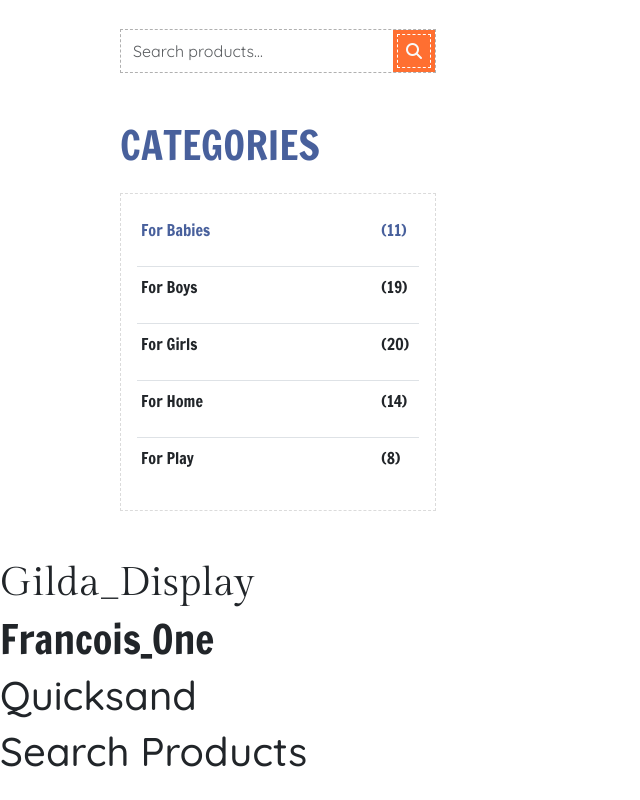
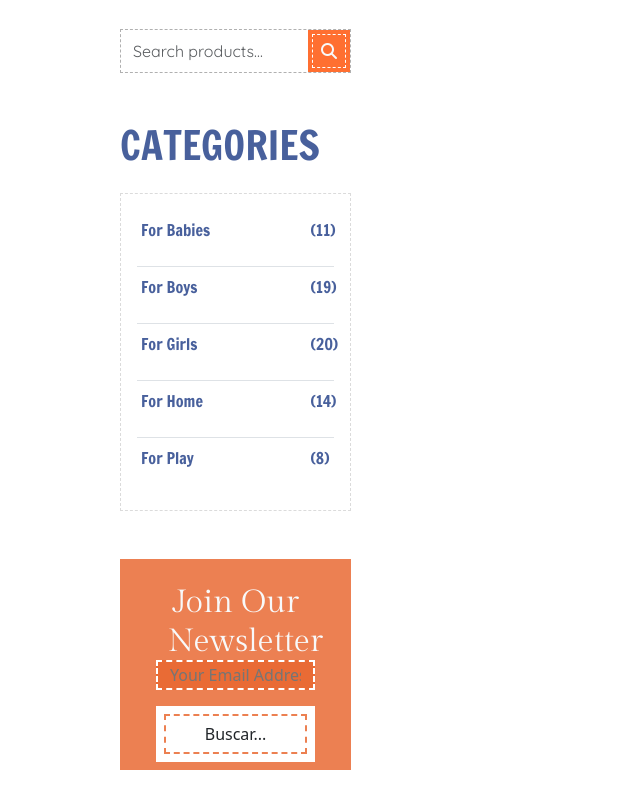
Before and after one commit to eismerelnps/kidsrus, a React (Create React App) app: page / in a window 1280 px wide. Shown: the part 1560-2360 px from the top of the page, without its empty margins (0-640 px from the left). Built offline with nearby package versions, Linux system fonts and the light colour scheme.

Commit message:
trabajando en el componente 'JoinUs', creado componente 'CategoryLineItem' y se sustituyo el  component 'NavLinkItem' corregido CategoryCircleItem

```diff
--- a/src/App.jsx
+++ b/src/App.jsx
@@ -10,7 +10,7 @@ import { Navbar } from "./components/ui/NavBar";
 export const App = () => {
   return (
     <>
-     <div className="color-bg-orange">
+     <div className="bg-color-orange">
         <div className="container px-5 text-center">
           <p className="text-light font_quicksand ">
             20% off all kidswear + free shipping when you spend $60 or more
@@ -19,6 +19,7 @@ export const App = () => {
       </div>
       <div className="container mx-5 px-5">
       <Header />
+
       <div className="container">
         <Navbar />
         <NewArrivals />
--- a/src/app.css
+++ b/src/app.css
@@ -26,9 +26,9 @@
   .color_mate_blue {
     color: #29458bda;
   }
-  .color-bg-orange {
+  .bg-color-orange {
     background-color: #e9672fd4;
   }
   .color-orange {
-    color: #e9662fa2;
+    color: #e9672fd4;
   }
--- a/src/components/categoryBox/CategoryBox.jsx
+++ b/src/components/categoryBox/CategoryBox.jsx
@@ -1,29 +1,28 @@
 import React from "react";
-import { NavLinkItem } from "../navlink/NavLinkItem";
+import { NavLink } from "react-router-dom";
+
+import { categotyBox } from "../../data/categotyBox";
 
 import "./categoryBox.css";
 
 export const CategoryBox = () => {
   return (
-    <div>
+    <div className="mb-5">
       <h1 className="mb-4 font_francois_one color_mate_blue">CATEGORIES</h1>
       <div className="font_francois_one">
         <ul className="category_box_body list-group list-group-flush p-3">
-          <li className="list-group-item color_mate_blue ">
-            <NavLinkItem path={"/babies"} title={"For Babies"} amount={"11"} />
-          </li>
-          <li className="list-group-item">
-            <NavLinkItem path={"/boys"} title={"For Boys"} amount={"19"} />
-          </li>
-          <li className="list-group-item">
-            <NavLinkItem path={"/girls"} title={"For Girls"} amount={"20"} />
-          </li>
-          <li className="list-group-item">
-            <NavLinkItem path={"/home"} title={"For Home"} amount={"14"} />
-          </li>
-          <li className="list-group-item">
-            <NavLinkItem path={"/play"} title={"For Play"} amount={"8"} />
-          </li>
+          {
+          categotyBox.map(({ id, title, navTo, amount }) => (
+            <li className="list-group-item color_mate_blue ">
+              <div className="row bg-purple">
+                <NavLink className="nav-item nav-link col-10" to={navTo}>
+                  {title}
+                </NavLink>
+                <p className="col-2 ">({amount})</p>
+              </div>
+            </li>
+          ))
+          }
         </ul>
       </div>
     </div>
--- /dev/null
+++ b/src/components/joinUs/JoinUs.jsx
@@ -0,0 +1,29 @@
+import React from "react";
+
+import './joinUs.css'
+
+export const JoinUs = () => {
+  return (
+    <div class="bg-color-orange px-5 pb-2 pt-4 mb-5">
+      <div class="card-body">
+        <h2 class="card-title text-light font_gilda_display text-center">Join Our <br/> Newsletter</h2>
+        <form className="row">
+            <input
+              type="email"
+              name="emailAddress"
+              className="joinus-input bg-color-orange col-12 mb-3"
+              placeholder="Your Email Address"
+              value={''}
+              autoComplete="off"
+              onChange={''}
+            />
+            <div className="joinus-btn-container p-2">
+            <button className="joinus-btn btn col-12" type="submit">
+              Buscar...
+            </button>
+            </div>
+          </form>
+      </div>
+    </div>
+  );
+};
--- /dev/null
+++ b/src/components/joinUs/joinUs.css
@@ -0,0 +1,10 @@
+.joinus-input {
+    border: 2px dashed white;
+}
+.joinus-btn-container {
+    background-color: white;
+}
+.joinus-btn {
+    border: 2px dashed #e9672fd4;
+    border-radius: 0;
+}
--- a/src/components/newArrivals/NewArrivals.jsx
+++ b/src/components/newArrivals/NewArrivals.jsx
@@ -2,6 +2,7 @@ import React from "react";
 import { SearchBar } from "../search/SearchBar";
 import { CategoryBox } from "../categoryBox/CategoryBox";
 import { Outlet } from "react-router-dom";
+import { JoinUs } from "../joinUs/JoinUs";
 
 export const NewArrivals = () => {
   const path = "/assets/main/home-8.png";
@@ -14,11 +15,12 @@ export const NewArrivals = () => {
         <img src={imagePath} class="img" alt="" />
       </div>
       <div className="row">
-        <div className="col-4">
+        <div className="col-3">
           <SearchBar />
           <CategoryBox />
+          <JoinUs />
         </div>
-        <div className="col-8">
+        <div className="col-9">
           <Outlet />
         </div>
       </div>
--- a/src/data/categotyBox.js
+++ b/src/data/categotyBox.js
@@ -2,26 +2,35 @@ export const categotyBox = [
     {
         'id': '',
         'title': 'For Babies',
-        'navTo': '/barbies',
+        'navTo': '/babies',
+        'amount': 11,
     },
     {
         'id': '',
         'title': 'For Boys',
         'navTo': '/boys',
+        'amount': 19,
+
     },
     {
         'id': '',
         'title': 'For Girls',
         'navTo': '/girls',
+        'amount': 20,
+
     },
     {
         'id': '',
         'title': 'For Home',
         'navTo': '/home',
+        'amount': 14,
+
     },
     {
         'id': '',
         'title': 'For Play',
         'navTo': '/play',
+        'amount': 8,
+
     }
 ]
```
Also changed, not shown: src/components/categoryBox/CategoryLineItem.jsx (added, +7 -0 lines), src/components/categoryBox/CategoryCircleItem.jsx (renamed from src/components/categoryBox/CategoryCircle.jsx).
